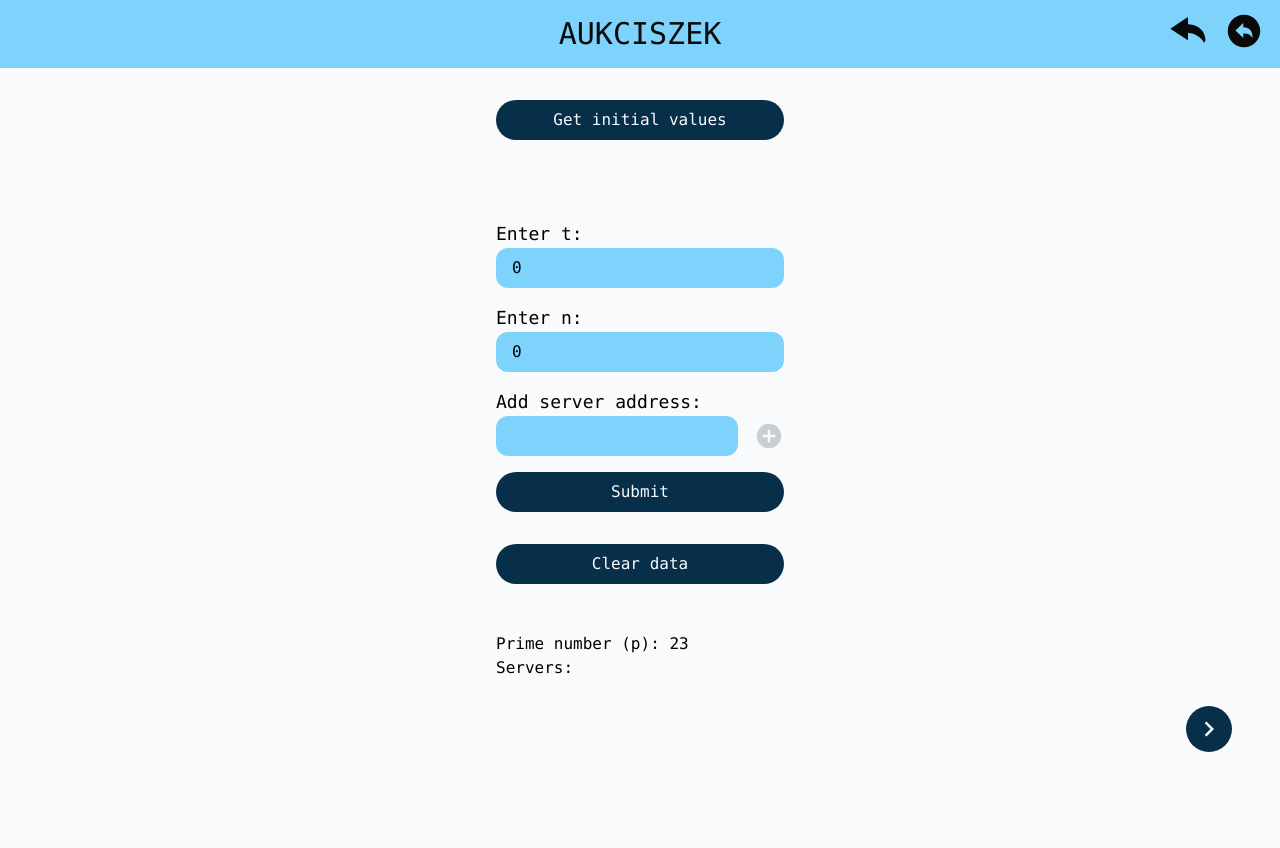
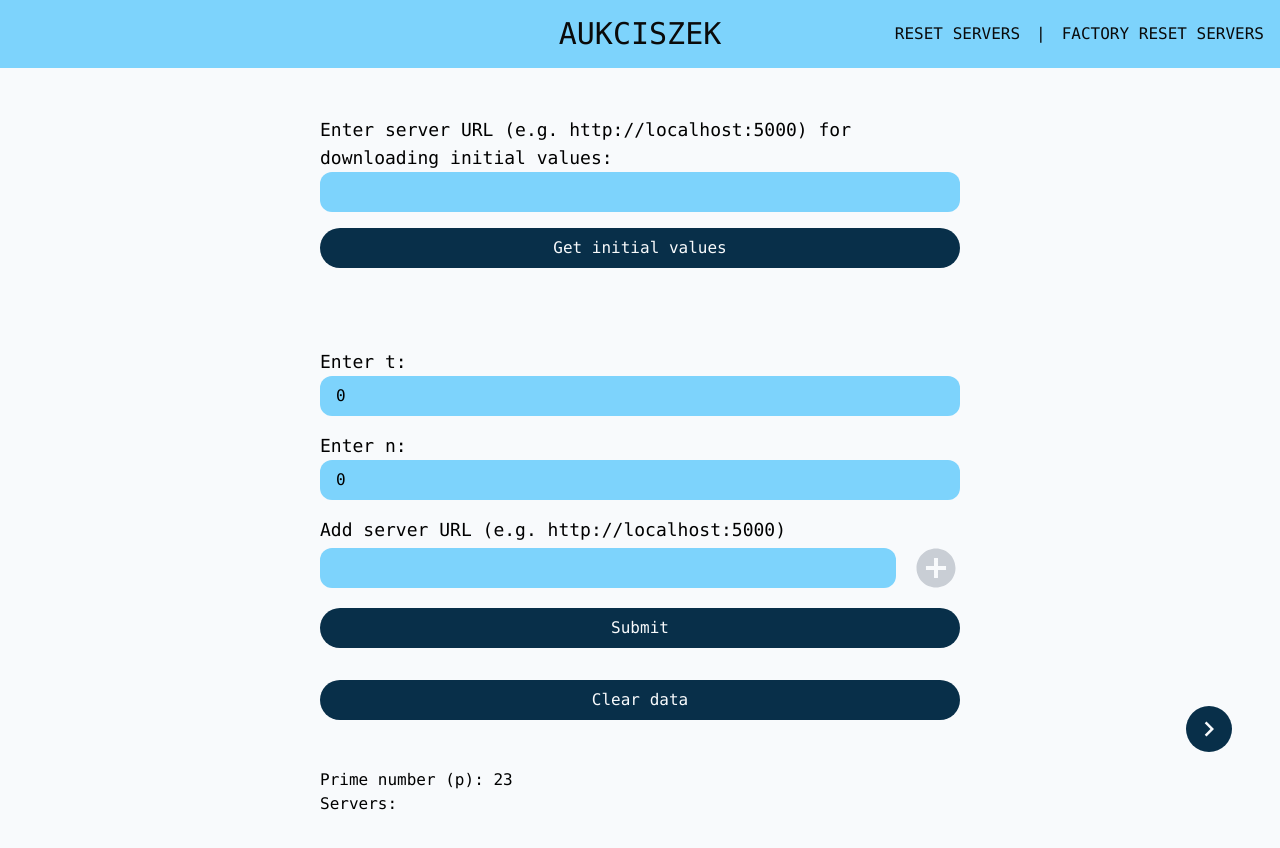
Before and after one commit to Aukciszek/client, a Next.js app: page / in a window 1280 px wide. Shown: the top 848 px of the page. Before the commit the page ends 800 px from the top, so only its background shows below. Built offline with nearby package versions, Linux system fonts and the light colour scheme.

Commit message:
Added input for initial values server url

```diff
--- a/app/page.tsx
+++ b/app/page.tsx
@@ -15,7 +15,7 @@ export default function Home() {
     <>
       <Navbar servers={servers} />
       <div className='w-full h-full flex flex-col items-center justify-center'>
-        <div className='w-72'>
+        <div className='w-1/2'>
           {firstStep ? (
             <ServerSetup
               t={t}
--- a/components/secondStep/index.tsx
+++ b/components/secondStep/index.tsx
@@ -132,7 +132,7 @@ export default function SecondStep({
         </Button>
       )}
       {isSecretReconstructed && (
-        <ul className='flex flex-col gap-2'>
+        <ul className='flex flex-col gap-2 mb-12'>
           {reconstructedSecret.map(([server, secret]) => (
             <li
               key={server}
--- a/components/serverSetup/helpers.ts
+++ b/components/serverSetup/helpers.ts
@@ -4,9 +4,10 @@ export const getInitialValues = async (
   setT: SetNumber,
   setN: SetNumber,
   setServers: SetStringArray,
+  initialValuesServer: string,
   setGetInitialValuesError: SetString,
 ): Promise<void> => {
-  await fetch('http://localhost:5000/api/initial-values').then(async (res) => {
+  await fetch(`${initialValuesServer}/api/initial-values`).then(async (res) => {
     const data = await res.json();
     if (!res.ok) {
       setGetInitialValuesError(data.detail);
--- a/components/serverSetup/index.tsx
+++ b/components/serverSetup/index.tsx
@@ -18,6 +18,7 @@ export default function ServerSetup({
   setServers,
   setFirstStep,
 }: MainSettersWithStep) {
+  const [initialValuesServer, setInitialValuesServer] = useState<string>('');
   const [currentServer, setCurrentServer] = useState<string>('');
   const [initialValuesError, setInitialValuesError] = useState<string>('');
   const [getInitialValuesError, setGetInitialValuesError] =
@@ -42,7 +43,13 @@ export default function ServerSetup({
   };
 
   const handleGetInitialValues = () => {
-    getInitialValues(setT, setN, setServers, setGetInitialValuesError);
+    getInitialValues(
+      setT,
+      setN,
+      setServers,
+      initialValuesServer,
+      setGetInitialValuesError,
+    );
   };
 
   const handleClearData = () => {
@@ -56,13 +63,27 @@ export default function ServerSetup({
 
   return (
     <>
-      <div className='mt-8'>
-        <Button callback={handleGetInitialValues}>Get initial values</Button>
+      <form action={handleGetInitialValues} className='flex flex-col mt-12'>
+        <label htmlFor='initialValuesServer' className='text-lg'>
+          Enter server URL (e.g. http://localhost:5000) for downloading initial
+          values:
+        </label>
+        <input
+          type='text'
+          value={initialValuesServer}
+          name='initialValuesServer'
+          className='mb-4 bg-sky-300 rounded-xl px-4 py-2'
+          onChange={(e) => setInitialValuesServer(e.target.value)}
+        />
+        <Button>Get initial values</Button>
         {getInitialValuesError && (
           <p className='text-red-500'>{getInitialValuesError}</p>
         )}
-      </div>
-      <form action={sendInitialDataWithServers} className='flex flex-col mt-12'>
+      </form>
+      <form
+        action={sendInitialDataWithServers}
+        className='flex flex-col mt-12 mb-12'
+      >
         <label htmlFor='t' className='text-lg'>
           Enter t:
         </label>
@@ -85,7 +106,7 @@ export default function ServerSetup({
         />
         <div className='flex items-center justify-between'>
           <label htmlFor='currentServer' className='text-lg'>
-            Add server address:
+            Add server URL (e.g. http://localhost:5000)
           </label>
         </div>
         <div className='flex items-center justify-between mb-4 gap-4'>
@@ -93,14 +114,14 @@ export default function ServerSetup({
             type='text'
             value={currentServer}
             name='currentServer'
-            className='bg-sky-300 rounded-xl px-4 py-2'
+            className='bg-sky-300 rounded-xl px-4 py-2 flex-grow'
             onChange={(e) => setCurrentServer(e.target.value)}
           />
           <button
             type='button'
             disabled={servers.length >= n}
             onClick={handleAddServer}
-            className='rounded-full w-full h-full text-sky-300 disabled:text-gray-400 disabled:opacity-50'
+            className='rounded-full text-sky-300 disabled:text-gray-400 disabled:opacity-50 w-12 h-12'
           >
             <IoMdAddCircle className='rounded-full w-full h-full' />
           </button>
--- a/components/ui/navbar/actions.ts
+++ b/components/ui/navbar/actions.ts
@@ -1,10 +1,10 @@
-'use server';
+'use client';
 
 export const reset = async (servers: string[]): Promise<void> => {
   const promises = servers.map(
     (server) =>
       new Promise((resolve) => {
-        fetch(`${server}/api/reset'`, {
+        fetch(`${server}/api/reset`, {
           method: 'POST',
           headers: {
             'Content-Type': 'application/json',
--- a/components/ui/navbar/index.tsx
+++ b/components/ui/navbar/index.tsx
@@ -1,5 +1,3 @@
-import { IoIosUndo } from 'react-icons/io';
-import { IoArrowUndoCircleSharp } from 'react-icons/io5';
 import { hardReset, reset } from './actions';
 import type { NavbarProps } from './interface';
 
@@ -9,19 +7,14 @@ export default function Navbar({ servers }: NavbarProps) {
       <h1 className='text-3xl flex-grow text-center'>AUKCISZEK</h1>
       <ul className='fixed right-4 flex gap-4'>
         <li>
-          <button
-            onClick={() => reset(servers)}
-            className='size-10 rounded-full'
-          >
-            <IoIosUndo className='w-full h-full rounded-full' />
+          <button onClick={() => reset(servers)} className='rounded-full'>
+            RESET SERVERS
           </button>
         </li>
+        <li>|</li>
         <li>
-          <button
-            onClick={() => hardReset(servers)}
-            className='size-10 rounded-full'
-          >
-            <IoArrowUndoCircleSharp className='w-full h-full rounded-full' />
+          <button onClick={() => hardReset(servers)} className='rounded-full'>
+            FACTORY RESET SERVERS
           </button>
         </li>
       </ul>
```
